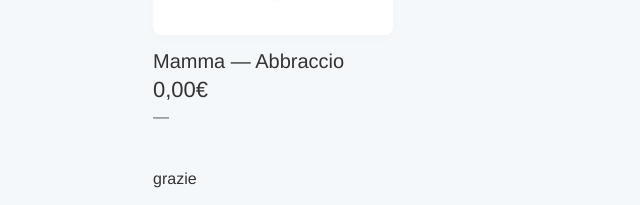
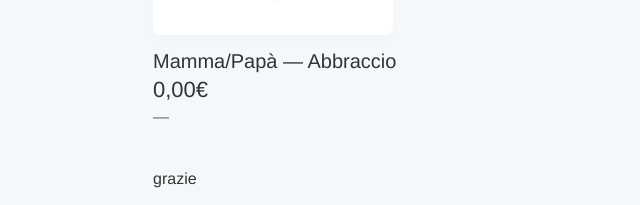
Before and after one commit to capoxxv/lista, a plain HTML site: page index.html in a window 1280 px wide. Shown: the part 2247-2452 px from the top of the page, 257-897 px from the left. Drawn offline with Linux system fonts and the light colour scheme.

Commit message:
Update index.html

```diff
--- a/index.html
+++ b/index.html
@@ -90,7 +90,7 @@
         <div class="img-container">
             <img src="brc.jpg">
         </div>
-        <p class="name">Mamma — Abbraccio</p>
+        <p class="name">Mamma/Papà — Abbraccio</p>
         <p class="price">0,00€</p>
         <p>
             <a target="_blank">
```
